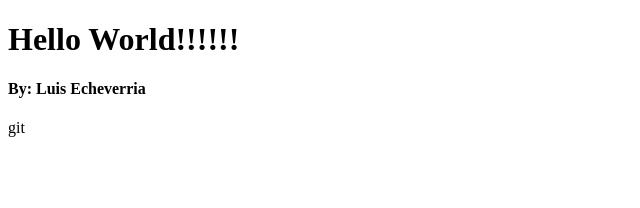
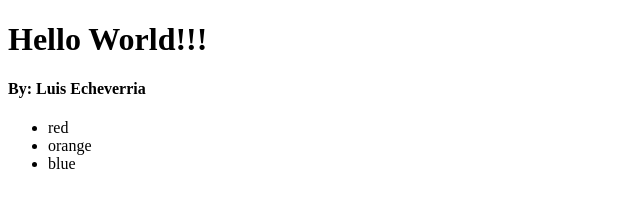
Before and after one commit to FonzeCode/kekambas-111_hello_world, a plain HTML site: page index.html in a window 1280 px wide. Shown: the whole page, without its empty margins (0-640 px from the left). Drawn offline with Linux system fonts and the light colour scheme.

Commit message:
Added color list

```diff
--- a/index.html
+++ b/index.html
@@ -8,7 +8,12 @@
 </head>
 <body>
     <!-- Notes go here  -->
-    <h1>Hello World!!!!!!</h1>
-    <h4>By: Luis Echeverria</h4>git
+    <h1>Hello World!!!</h1>
+    <h4>By: Luis Echeverria</h4>
+    <ul>
+        <li>red</li>
+        <li>orange</li>
+        <li>blue</li>
+    </ul>
 </body>
 </html>
```
